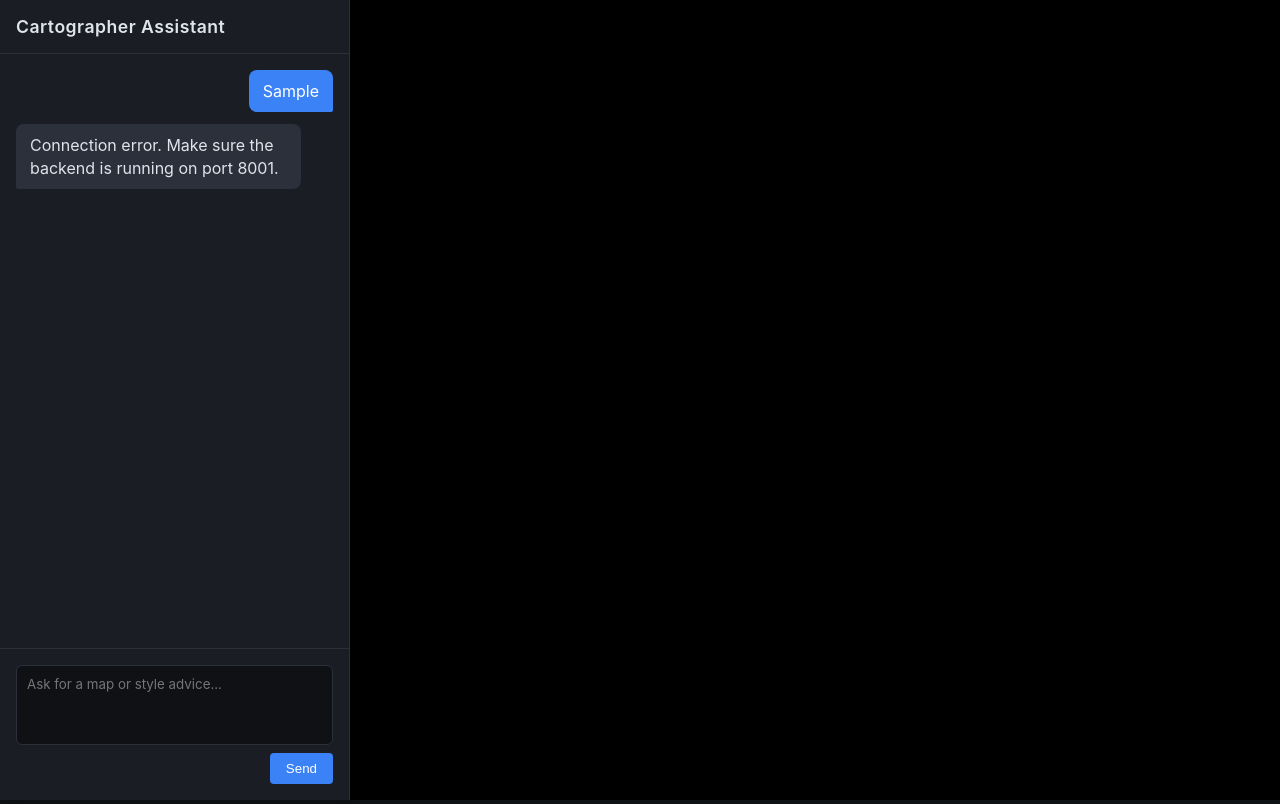
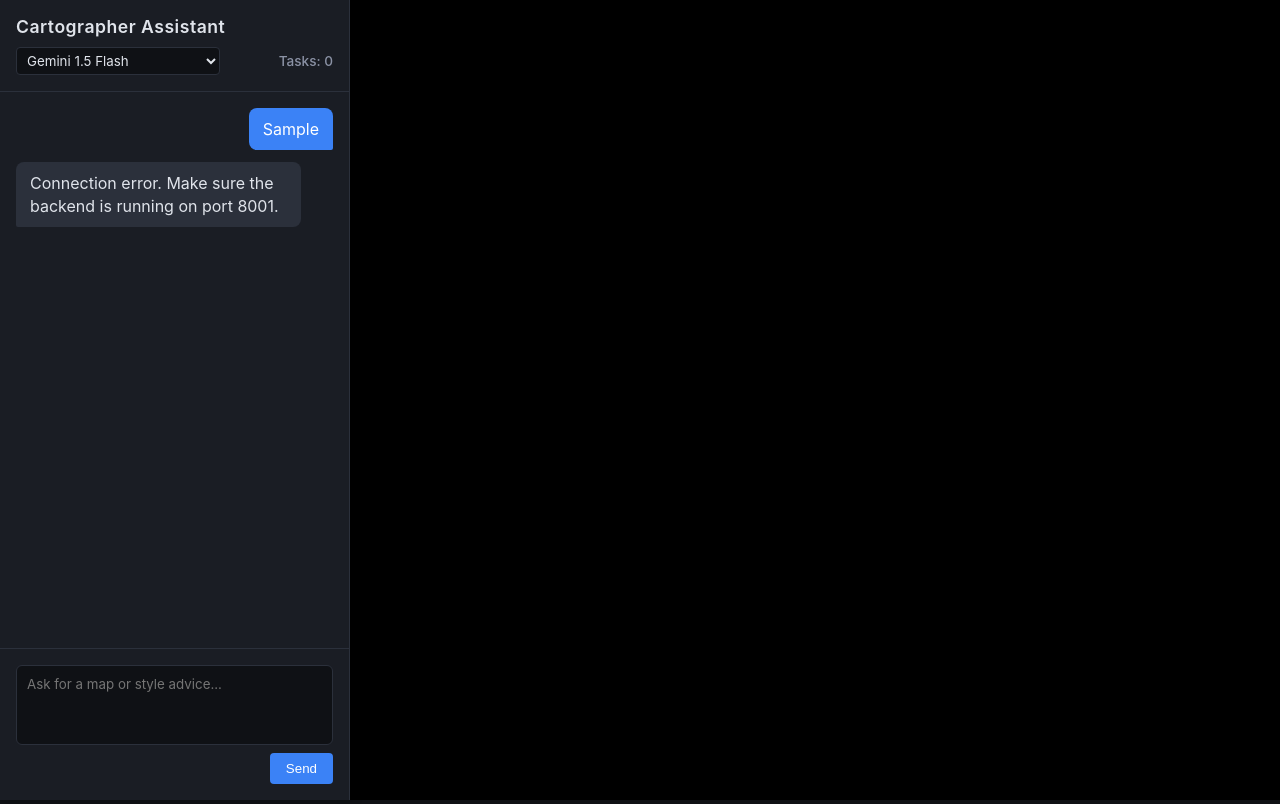
Before and after one commit to Evergold/verdant-beech, a website built with Vite: page index.html in a window 1280 px wide. Both pictures are taken after typing "Sample" into the empty fields and a click on the button "Send". Built offline with nearby package versions, Linux system fonts and the light colour scheme; files whose address does not match are found by name; what @babylonjs/core would draw is missing.

Commit message:
feat: add dynamic model selector and task monitor
- Implements UI dropdown for model selection (Gemini, Gemma 4, Llama 3)
- Adds real-time background task counter
- Refactors FastAPI to accept model overrides via LiteLLM
- Updates documentation for ecosystem support

```diff
--- a/index.html
+++ b/index.html
@@ -13,6 +13,15 @@
       <aside id="chat-panel">
         <header id="chat-header">
           <h2 data-i18n="chat.title">Cartographer Assistant</h2>
+          <div class="header-controls">
+            <select id="model-select">
+              <option value="gemini/gemini-1.5-flash-latest">Gemini 1.5 Flash</option>
+              <option value="gemini/gemini-1.5-pro-latest">Gemini 1.5 Pro</option>
+              <option value="ollama_chat/gemma-4-e4b">Gemma 4 E4B (4.5B Local)</option>
+              <option value="groq/llama3-8b-8192">Llama 3 8B (Groq)</option>
+            </select>
+            <div id="task-monitor">Tasks: <span id="task-count">0</span></div>
+          </div>
         </header>
         <div id="chat-history"></div>
         <div id="chat-input-container">
--- a/src/main.js
+++ b/src/main.js
@@ -88,7 +88,16 @@ async function main() {
 const chatHistory = document.getElementById("chat-history");
 const chatInput = document.getElementById("chat-input");
 const sendBtn = document.getElementById("send-btn");
+const modelSelect = document.getElementById("model-select");
+const taskCountSpan = document.getElementById("task-count");
+
 let messages = [];
+let activeTasks = 0;
+
+function updateTaskCount(delta) {
+  activeTasks += delta;
+  taskCountSpan.textContent = activeTasks;
+}
 
 function appendMessage(role, content) {
   const msgDiv = document.createElement("div");
@@ -117,11 +126,15 @@ async function handleSend() {
   chatHistory.appendChild(thinkingDiv);
   chatHistory.scrollTop = chatHistory.scrollHeight;
 
+  updateTaskCount(1);
   try {
     const res = await fetch("http://localhost:8001/api/chat", {
       method: "POST",
       headers: { "Content-Type": "application/json" },
-      body: JSON.stringify({ messages: messages })
+      body: JSON.stringify({
+        messages: messages,
+        model_name: modelSelect.value
+      })
     });
     const data = await res.json();
 
@@ -130,6 +143,8 @@ async function handleSend() {
   } catch (err) {
     document.getElementById(thinkingId).remove();
     appendMessage("assistant", "Connection error. Make sure the backend is running on port 8001.");
+  } finally {
+    updateTaskCount(-1);
   }
 }
 
--- a/src/style.css
+++ b/src/style.css
@@ -48,6 +48,33 @@ body {
   font-size: 1.1rem;
   font-weight: 600;
   letter-spacing: 0.5px;
+}
+
+.header-controls {
+  display: flex;
+  justify-content: space-between;
+  align-items: center;
+  margin-top: 10px;
+  font-size: 0.85rem;
+}
+
+#model-select {
+  background: var(--bg-color);
+  color: var(--text-main);
+  border: 1px solid var(--border-color);
+  padding: 4px 6px;
+  border-radius: 4px;
+  font-family: inherit;
+}
+
+#model-select:focus {
+  outline: none;
+  border-color: var(--accent-color);
+}
+
+#task-monitor {
+  color: var(--text-muted);
+  font-weight: 500;
 }
 
 #chat-history {
```
Also changed, not shown: README.md, 1 other file.
